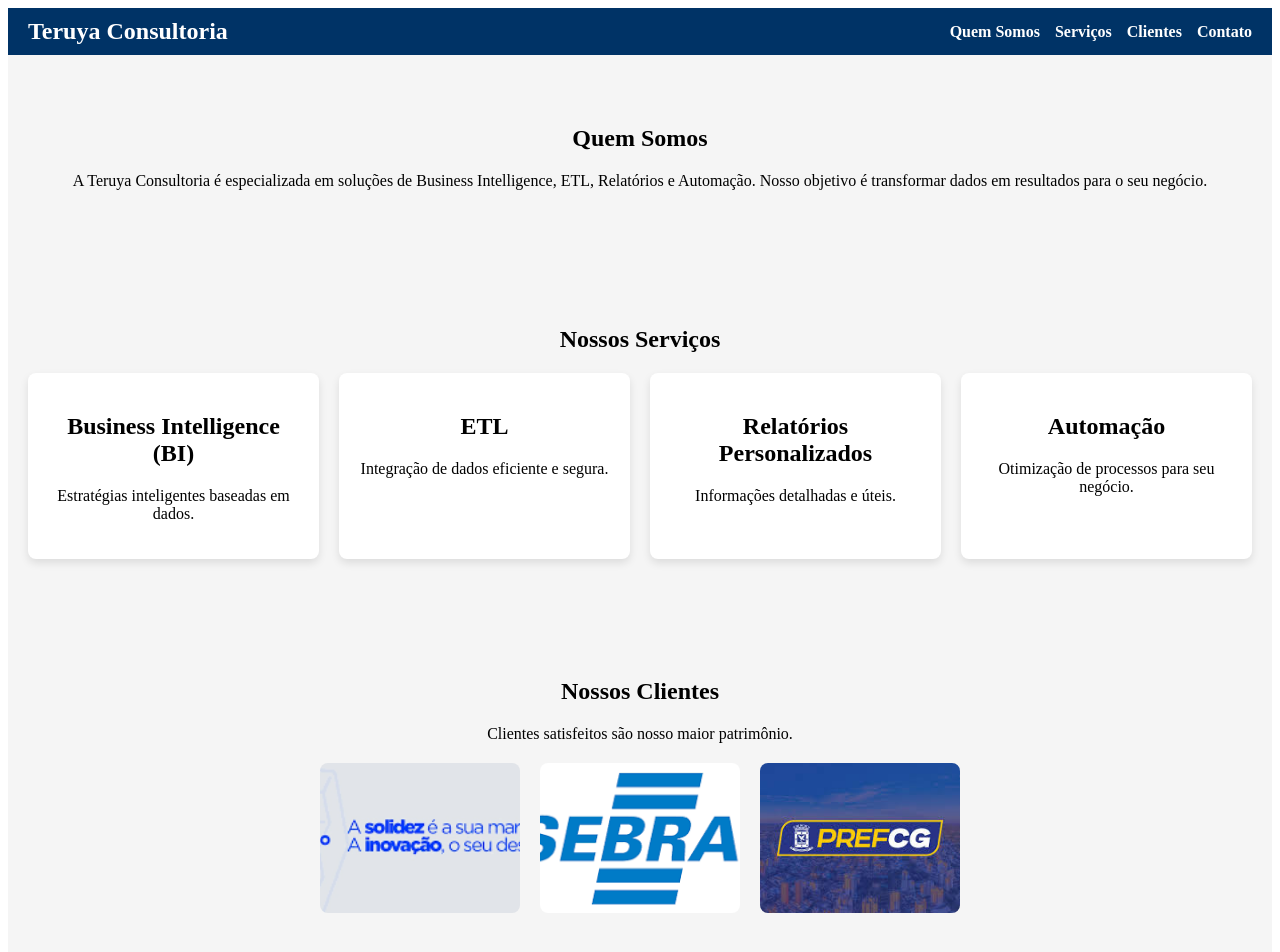
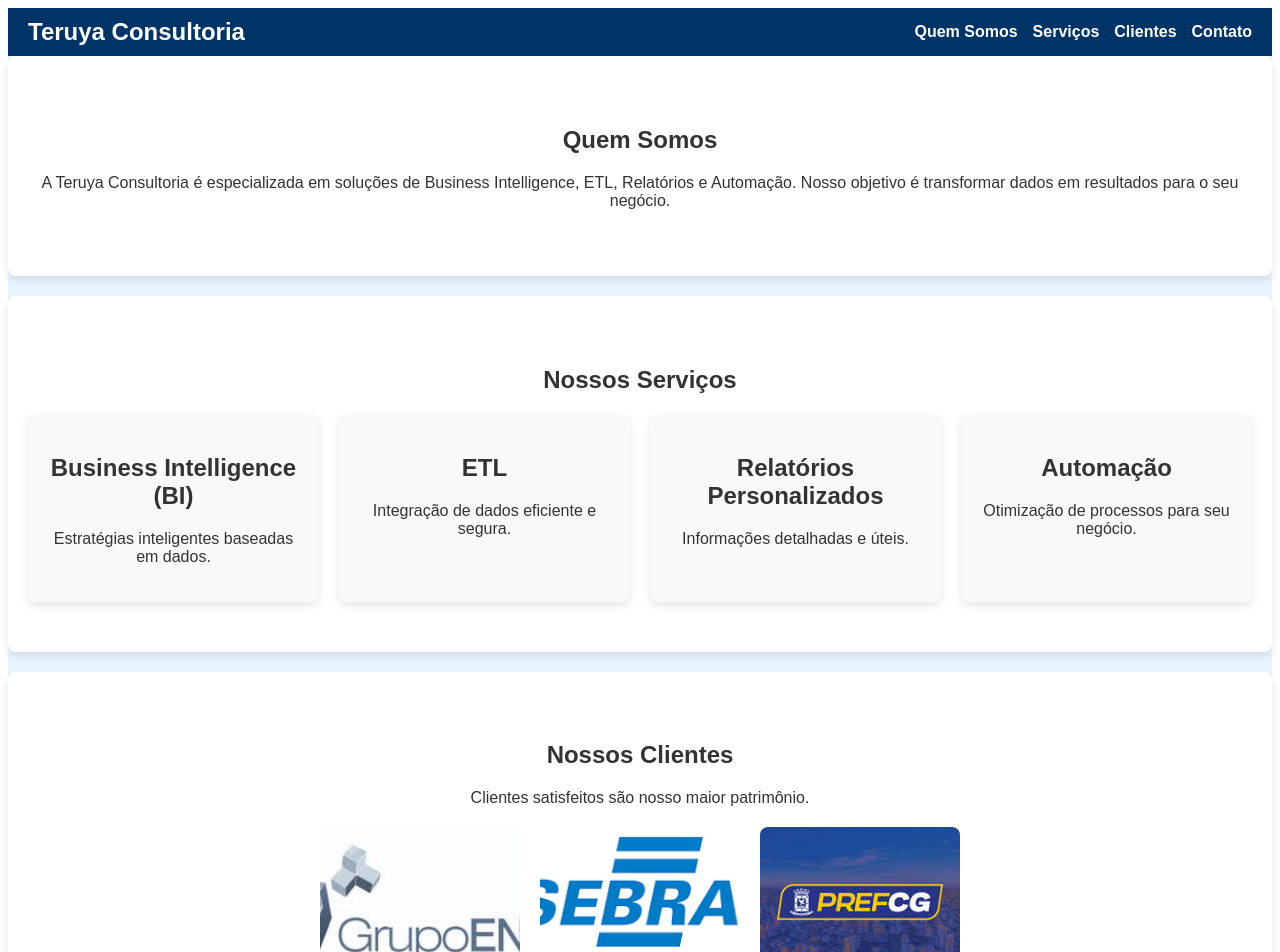
Before and after one commit to Yudditeruya/tab_news, a Next.js app: page / in a window 1280 px wide. Shown: the top 952 px of the page. Built offline with nearby package versions, Linux system fonts and the light colour scheme.

Commit message:
cor de fundo

```diff
--- a/pages/index.js
+++ b/pages/index.js
@@ -1,6 +1,6 @@
 export default function Home() {
   return (
-    <div>
+    <div style={styles.body}>
       {/* Cabeçalho */}
       <Header />
 
@@ -100,6 +100,12 @@ const Footer = () => (
 
 // Estilos
 const styles = {
+  body: {
+    backgroundColor: '#e8f4ff', // Azul claro para o fundo do site
+    color: '#333', // Cor do texto principal
+    margin: 0,
+    fontFamily: 'Arial, sans-serif',
+  },
   header: {
     display: 'flex',
     justifyContent: 'space-between',
@@ -124,7 +130,10 @@ const styles = {
   section: {
     padding: '50px 20px',
     textAlign: 'center',
-    backgroundColor: '#f5f5f5',
+    backgroundColor: '#ffffff', // Fundo branco para as seções
+    marginBottom: '20px',
+    borderRadius: '8px',
+    boxShadow: '0 4px 8px rgba(0, 0, 0, 0.1)',
   },
   services: {
     display: 'grid',
@@ -133,7 +142,7 @@ const styles = {
     marginTop: '20px',
   },
   serviceCard: {
-    background: 'white',
+    background: '#f9f9f9',
     padding: '20px',
     borderRadius: '8px',
     boxShadow: '0 4px 8px rgba(0, 0, 0, 0.1)',
@@ -147,17 +156,17 @@ const styles = {
   clientLogo: {
     background: '#eaeaea',
     borderRadius: '8px',
-    width: '200px', // Largura fixa do card
-    height: '150px', // Altura fixa do card
+    width: '200px',
+    height: '150px',
     display: 'flex',
     alignItems: 'center',
     justifyContent: 'center',
-    overflow: 'hidden', // Garante que a imagem não ultrapasse o card
+    overflow: 'hidden',
   },
   image: {
     width: '100%',
     height: '100%',
-    objectFit: 'cover', // Faz a imagem preencher o card proporcionalmente
+    objectFit: 'cover',
   },
   footer: {
     backgroundColor: '#003366',
```
Also changed, not shown: public/enzo.png.
